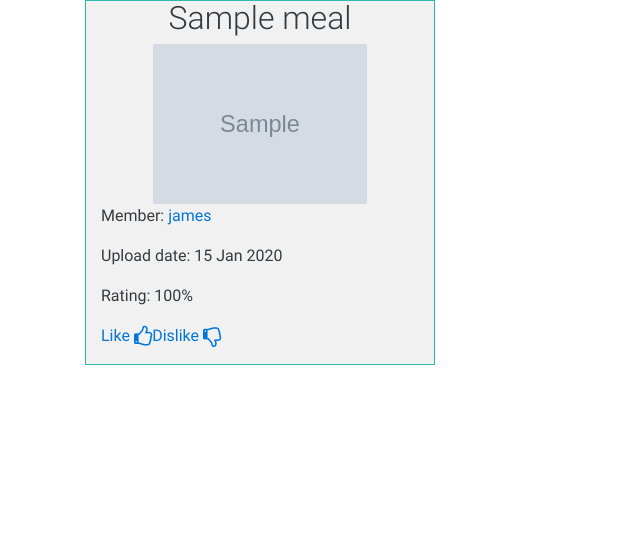
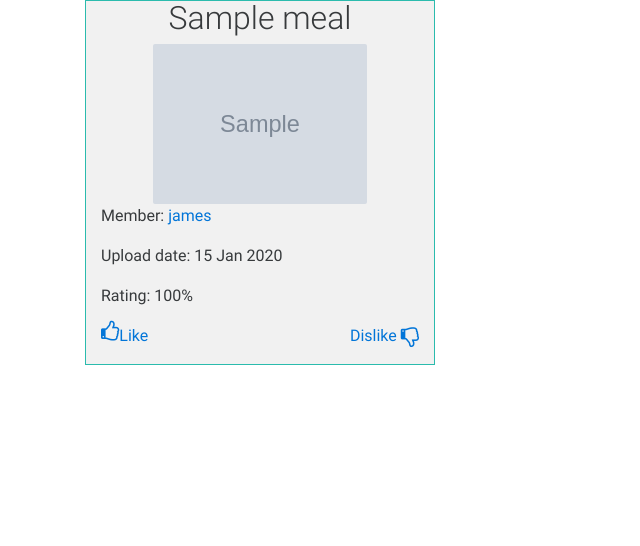
Before and after one commit to FoodLust/FL, a Django app: page /meals/ in a window 1280 px wide. Shown: the part 172-718 px from the top of the page, without its empty margins (0-640 px from the left). Run offline with Django 3.2, Linux system fonts and the light colour scheme; data comes from the database, SQL or seed files in the repository; tables that the repository leaves empty hold one stand-in row (values such as "Sample post"); grey boxes marked "Sample" are stand-in pictures; some libraries are stand-ins or nearby versions.

Commit message:
styling meal templates

```diff
--- a/meals/templates/meals/meals.html
+++ b/meals/templates/meals/meals.html
@@ -13,9 +13,11 @@
     {% endif %}
     <div class='col-md-4'>
         <div class="meal-rectangle-list">
-            <div class="container">
+            <div class="container hoverable">
                 <h2 class="meal-title-list"><a href="{% url 'meal' pk=meal.pk%}">{{ meal.title }}</a></h2>
-                <a href="{% url 'meal' pk=meal.pk%}"><img class="meal-img-list" src="{{ meal.photo.url }}"></a>
+                <div class="view hm-zoom">
+                  <a href="{% url 'meal' pk=meal.pk%}"><img class="meal-img-list" src="{{ meal.photo.url }}"></a>
+                </div>
                 <p>Member: <a href="{% url 'meals_by_user' username=meal.member.username %}"> {{ meal.member.username }}</a></p>
 
                 <p>Upload date: {{ meal.date_created|date:'d M Y' }}</p>
@@ -25,7 +27,7 @@
                 {% else %}
                     <p>Not yet rated</p>
                 {% endif %}
-                <p><a href="{% url 'meal-liked' meal_pk=meal.pk %}">Like <i class="fa fa-lg fa-thumbs-o-up"></i></a><a class="float-right" href="{% url 'meal-disliked' meal_pk=meal.pk %}">Dislike <i class="fa fa-lg fa-thumbs-o-down"></i></a></p>
+                <p><a href="{% url 'meal-liked' meal_pk=meal.pk %}">Like <i class="fa fa-lg fa-thumbs-o-up pull-xs-left"></i></a><a class="pull-xs-right" href="{% url 'meal-disliked' meal_pk=meal.pk %}">Dislike <i class="fa fa-lg fa-thumbs-o-down"></i></a></p>
             </div>
         </div>
         {% if forloop.counter|divisibleby:3 and not forloop.last %}
```
Also changed, not shown: meals/templates/meals/meal_detail.html (+5 -3 lines), meals/templates/meals/uploads_meal.html (+5 -5 lines).
